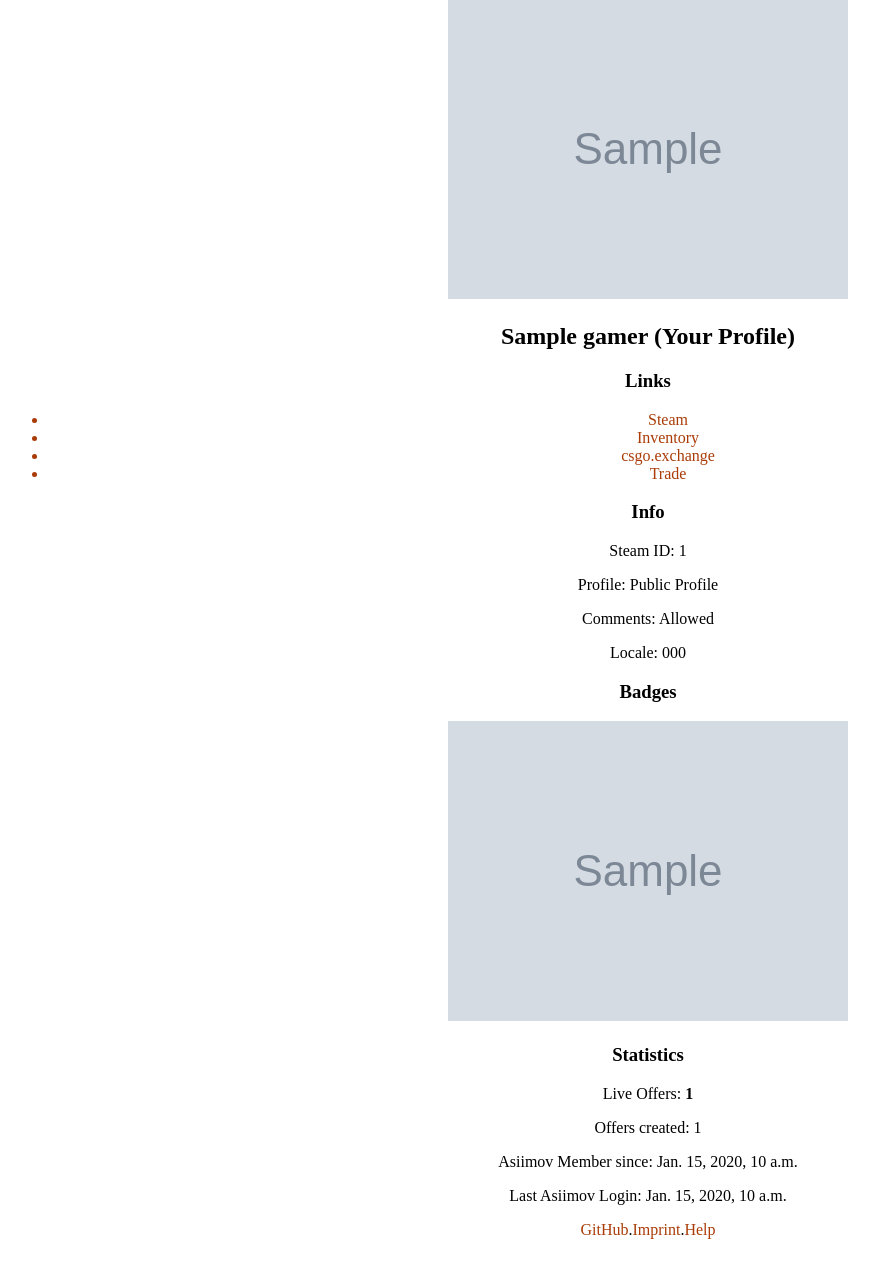
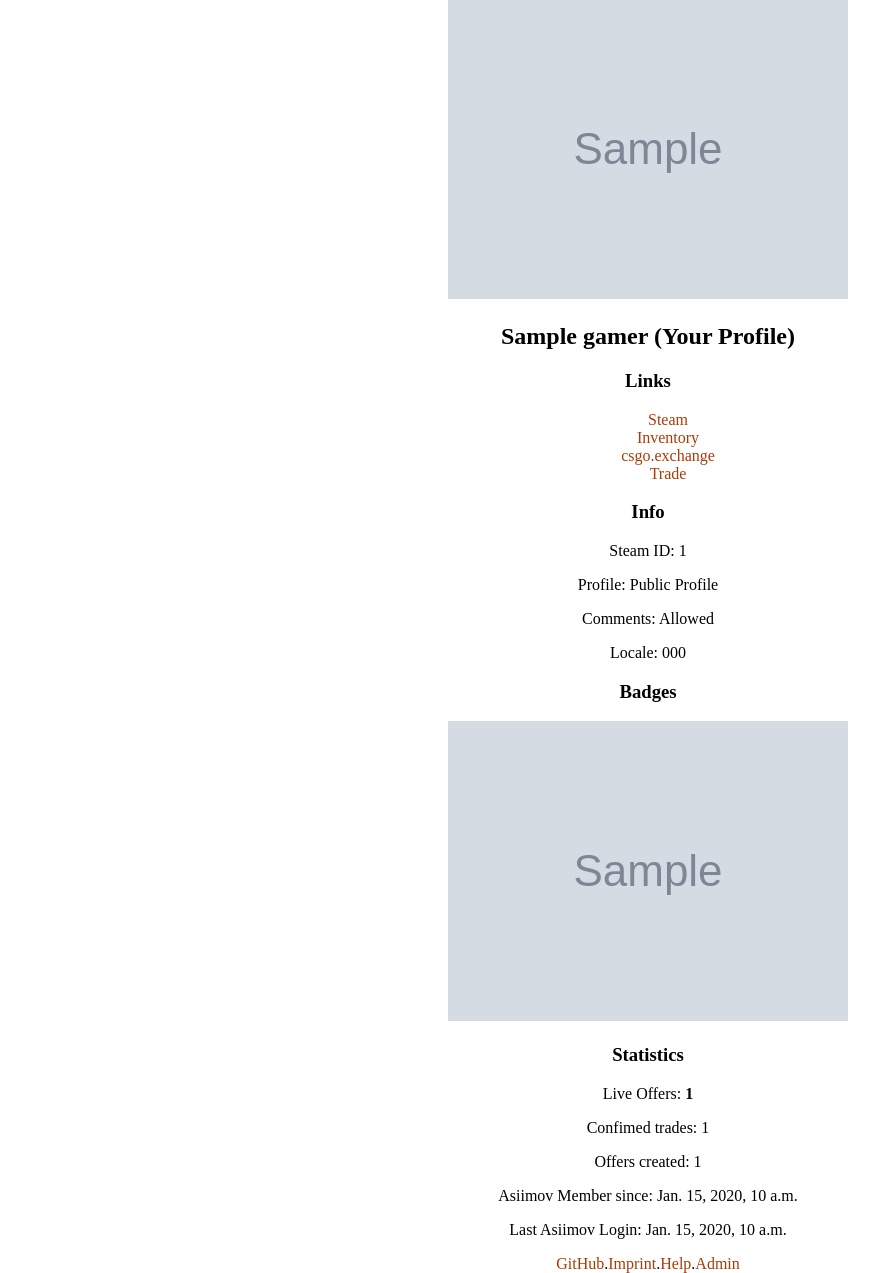
Before and after one commit to creyD/asiimov, a Django app: page /profile/1 in a window 1280 px wide. Shown: the part 67-1340 px from the top of the page, without its empty margins (0-879 px from the left). Before the commit the page ends 1306 px from the top, so only its background shows below. Run offline with Django 3.2, Linux system fonts and the light colour scheme; a user stored in the database is signed in; tables that the repository leaves empty hold one stand-in row (values such as "Sample post"); grey boxes marked "Sample" are stand-in pictures.

Commit message:
Migrated Changes to DB
- Added Admin Link
- Added confirmed trade count

```diff
--- a/src/common/templates/master.html
+++ b/src/common/templates/master.html
@@ -35,7 +35,7 @@
     {% endblock %}
 
     <div id="footer" style="text-align:center">
-      <a href="https://github.com/creyD/asiimov" target="_blank">GitHub</a>.<a href="{% url 'imprint' %}">Imprint</a>.<a href="{% url 'help' %}">Help</a>
+      <a href="https://github.com/creyD/asiimov" target="_blank">GitHub</a>.<a href="{% url 'imprint' %}">Imprint</a>.<a href="{% url 'help' %}">Help</a>.<a href="{% url 'admin:index' %}">Admin</a>
     </div>
   </body>
 </html>
--- a/src/core/models.py
+++ b/src/core/models.py
@@ -97,10 +97,10 @@ class Gamer(models.Model):
 
     # Asiimov specific information
     inventory = models.ManyToManyField(ItemInstance)  # For skins
-    inventory_2 = models.ManyToManyField(ItemType)  # For cases, badges usw
+    inventory_2 = models.ManyToManyField(ItemType)  # For cases, badges etc
     badges = models.ManyToManyField(Badge)
-    offer_count = models.IntegerField(default=0)
-    confirmed_count = models.PositiveIntegerField(default=0)
+    offer_count = models.PositiveIntegerField(default=0)  # How many offers did the user create in the past?
+    confirmed_count = models.PositiveIntegerField(default=0)  # How many confirmed trades resulted from those offers?
 
 
 class Offer(models.Model):
--- a/src/core/templates/profile/profile.html
+++ b/src/core/templates/profile/profile.html
@@ -14,7 +14,7 @@
   </h2>
 
   <h3>Links</h3>
-  <ul>
+  <ul style="list-style:none; text-align:center">
     <a href="{{ gamer.profileurl }}" target="_blank"><li>Steam</li></a>
     <a href="{% url 'profile_inventory' gamer.steamid %}"><li>Inventory</li></a>
     <a href="http://csgo.exchange/id/{{ gamer.steamid }}"><li>csgo.exchange</li></a>
@@ -43,6 +43,7 @@
 
   <h3>Statistics</h3>
   <p>Live Offers: <b>{{ live_offers }}</b></p>
+  <p>Confimed trades: {{ gamer.confirmed_count }}</p>
   <p>Offers created: {{ gamer.offer_count }}</p>
   <p>Asiimov Member since: {{ gamer.system_user.date_joined }}</p>
   <p>Last Asiimov Login: {{ gamer.system_user.last_login }}</p>
```
Also changed, not shown: src/core/migrations/0010_auto_20200308_2132.py (added).
